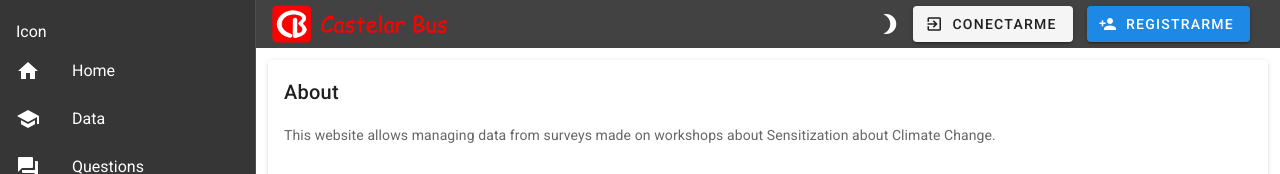
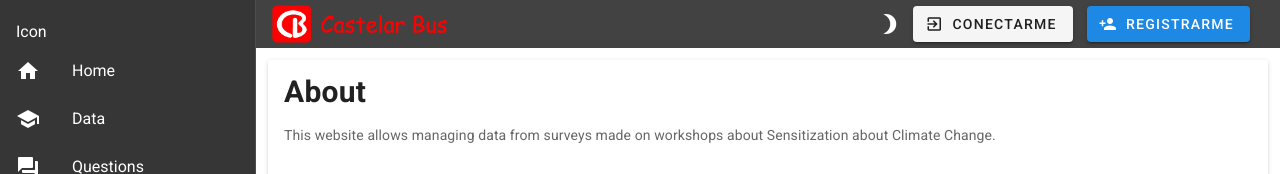
Before and after one commit to nicbritos/kiri_surveys, a Vue app in the folder client/: page /about in a window 1280 px wide. Shown: the top 174 px of the page. Built offline with nearby package versions, Linux system fonts and the light colour scheme; no server answers.

Commit message:
Updated About title container

```diff
--- a/client/src/views/About.vue
+++ b/client/src/views/About.vue
@@ -2,7 +2,9 @@
   ><v-container grid-list-md>
     <v-card>
       <v-card-title>
-        About
+        <h2>
+          About
+        </h2>
       </v-card-title>
       <v-card-text>
         This website allows managing data from surveys made on workshops about
```
